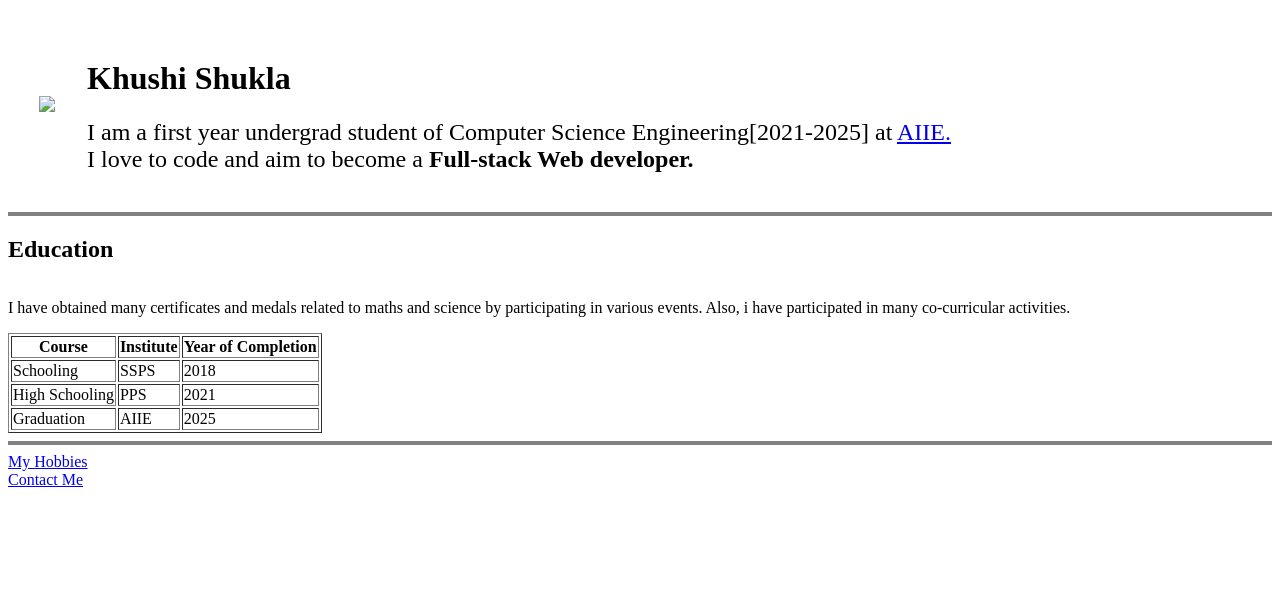
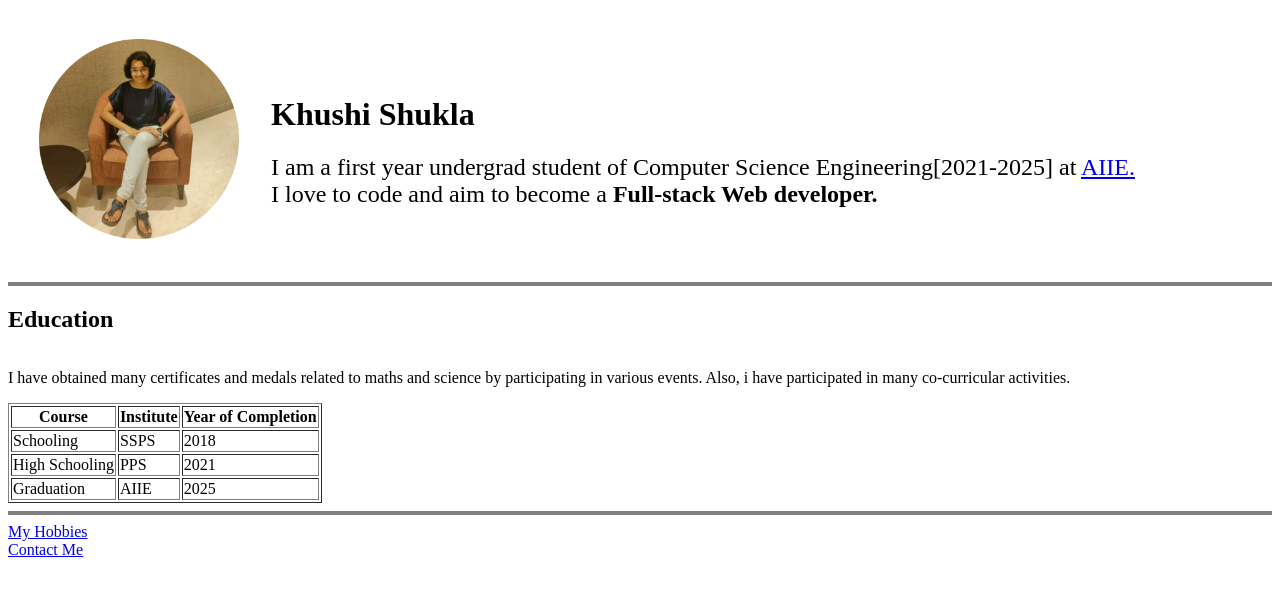
Before and after one commit to khushi2323/My-First-Website, a plain HTML site: page index.html in a window 1280 px wide. Drawn offline with Linux system fonts and the light colour scheme.

Commit message:
Update index.html

```diff
--- a/index.html
+++ b/index.html
@@ -10,7 +10,7 @@
     <tbody>
 <table cellspacing="30">
       <tr>
-    <td><img src="khushi pic.png" height="200"></td>
+    <td><img src="images/khushi pic.png" height="200"></td>
     <td><h1>Khushi Shukla</h1><font size="5">I am a first year undergrad student of Computer Science Engineering[2021-2025] at <a href="http://www.aii.ac.in/aiie/"> AIIE.</a><br> I love to code and aim to become a <b>Full-stack Web developer.</b></td>
     </tr>
     </tbody>
```
